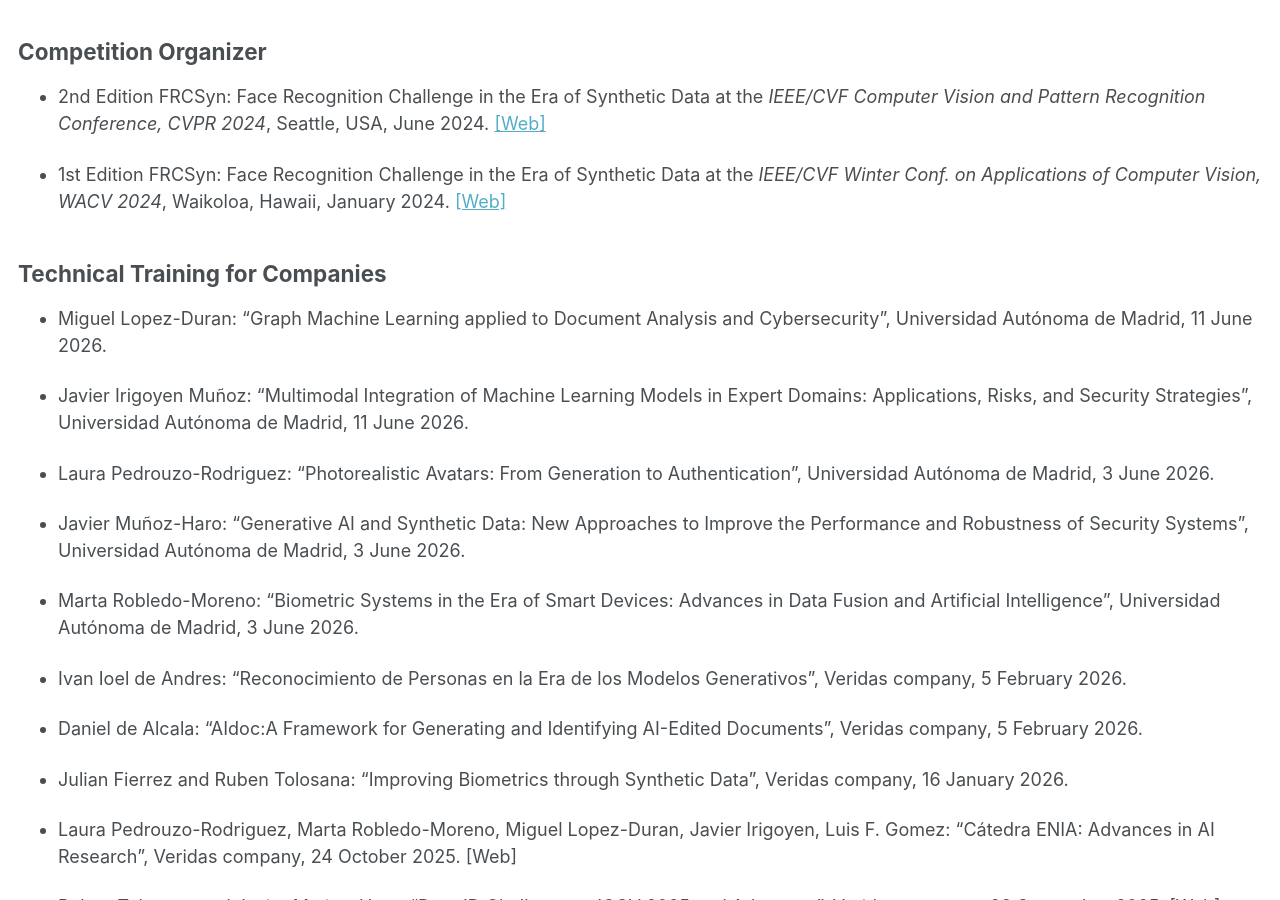
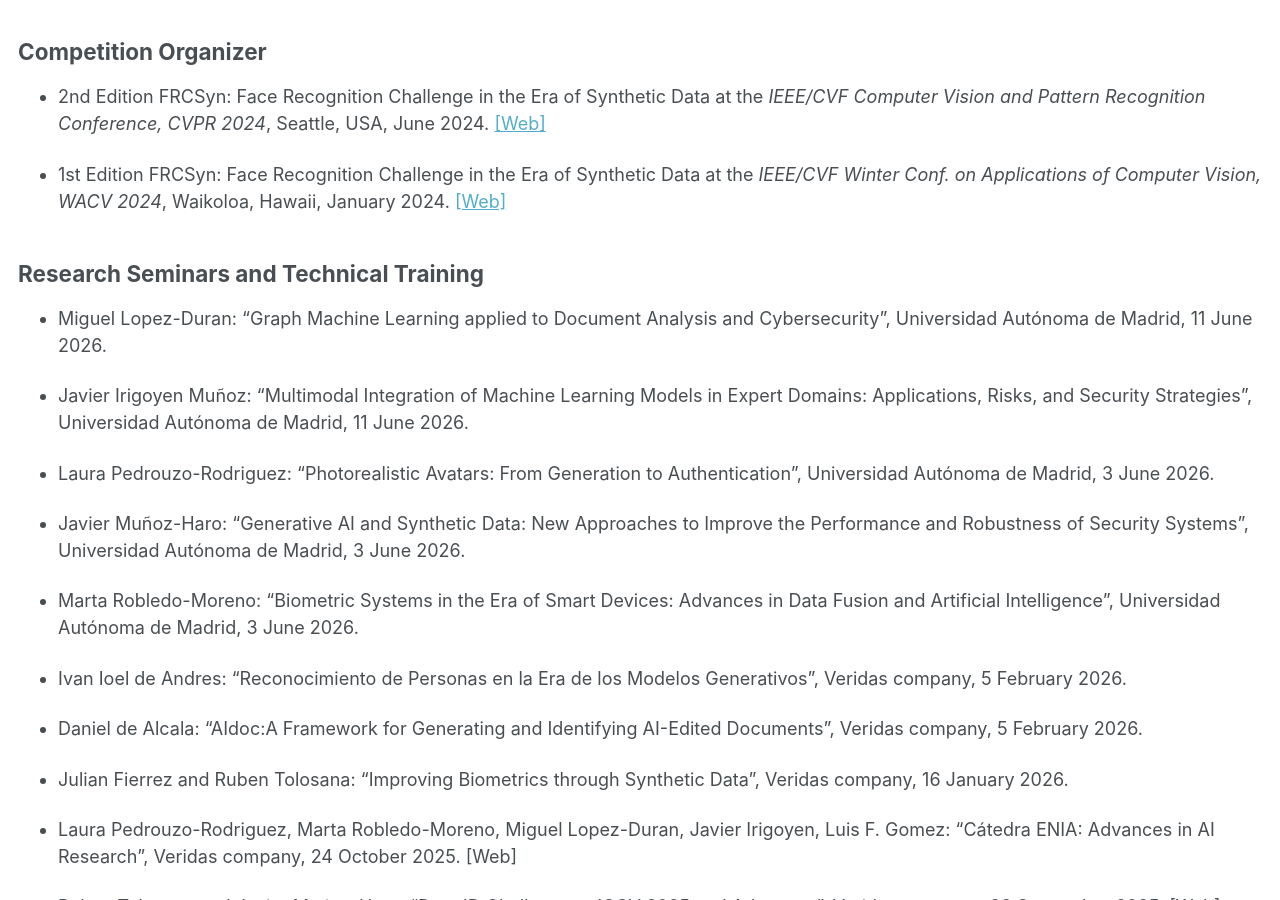
Before and after one commit to catedraeniauam/catedraeniauam.github.io, a Jekyll site: the page built from _pages/scientific_events.md, in a window 1280 px wide and 900 px high, scrolled down 1796 px. Built offline with Jekyll 4.4.1, drawn with Linux system fonts in a browser that asks for light colours.

Commit message:
Cambiamos el titulo de Technical Training for Companies

```diff
--- a/_pages/scientific_events.md
+++ b/_pages/scientific_events.md
@@ -59,7 +59,7 @@ Competition Organizer
 
 - 1st Edition FRCSyn: Face Recognition Challenge in the Era of Synthetic Data at the *IEEE/CVF Winter Conf. on Applications of Computer Vision, WACV 2024*, Waikoloa, Hawaii, January 2024. <a href="https://codalab.lisn.upsaclay.fr/competitions/15485">[Web]</a>
 
-Technical Training for Companies
+Research Seminars and Technical Training
 -----
 
 - Miguel Lopez-Duran: “Graph Machine Learning applied to Document Analysis and Cybersecurity”, Universidad Autónoma de Madrid, 11 June 2026.
```
